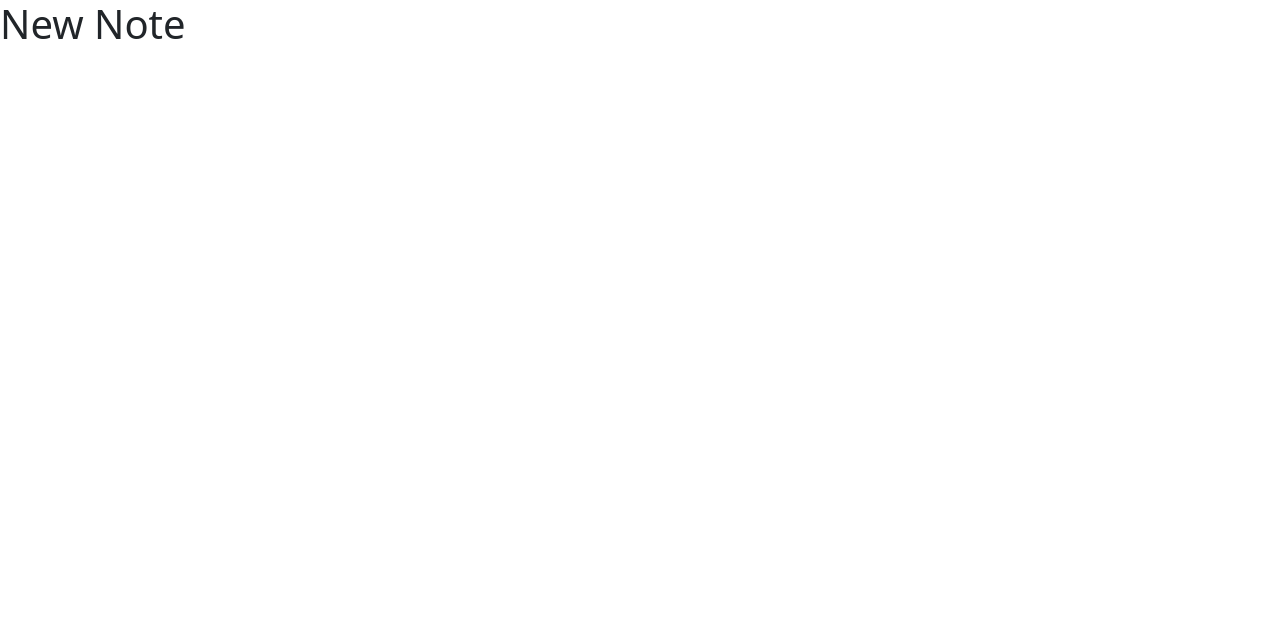
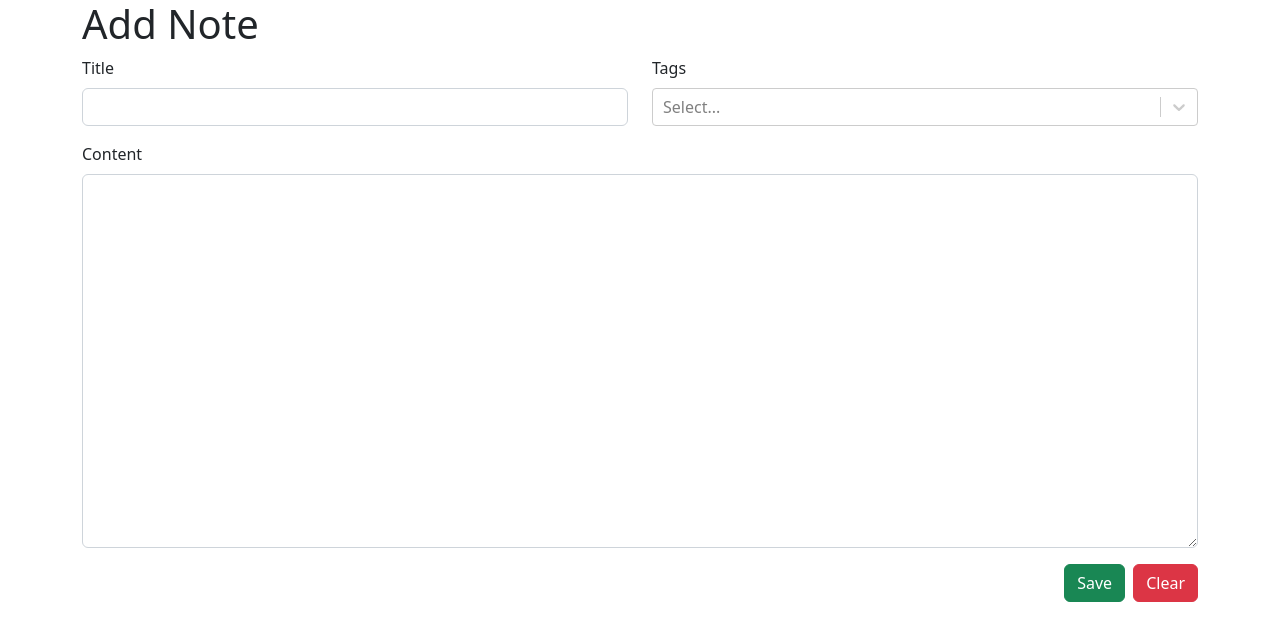
Before and after one commit to prateek18801/markdown-notes-app, a React (Vite) app: page /note in a window 1280 px wide. Shown: the top 640 px of the page. Built offline with nearby package versions, Linux system fonts and the light colour scheme.

Commit message:
Add add note page

```diff
--- a/src/App.tsx
+++ b/src/App.tsx
@@ -1,12 +1,13 @@
 import { Routes, Route } from 'react-router-dom';
 import PageNotFound from './pages/PageNotFound';
+import AddNote from './pages/AddNote';
 import 'bootstrap/dist/css/bootstrap.min.css';
 
 const App = () => {
     return (
         <Routes>
             <Route path='/' element={<h1>Notes</h1>} />
-            <Route path='/note' element={<h1>New Note</h1>} />
+            <Route path='/note' element={<AddNote />} />
             <Route path='/:id'>
                 <Route index element={<h1>note id_</h1>} />
                 <Route path='edit' element={<h1>Edit note id_</h1>} />
--- /dev/null
+++ b/src/pages/AddNote.tsx
@@ -0,0 +1,13 @@
+import { Container } from 'react-bootstrap';
+import NoteForm from '../components/NoteForm';
+
+const AddNote = () => {
+    return (
+        <Container>
+            <h1>Add Note</h1>
+            <NoteForm />
+        </Container>
+    );
+}
+
+export default AddNote;
```
